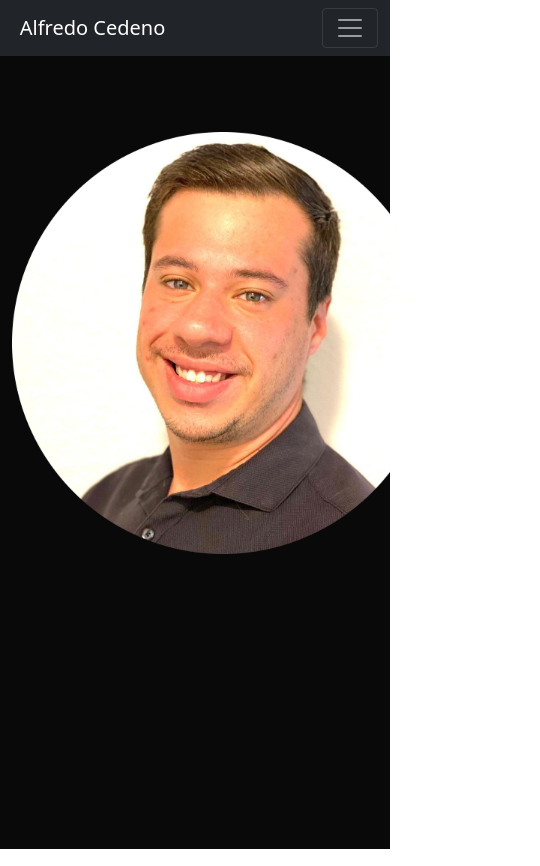
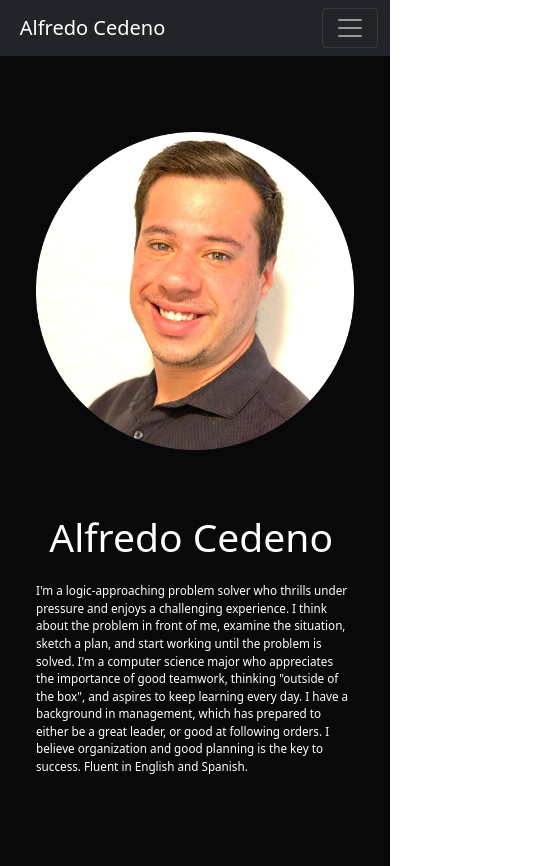
Before and after one commit to alfredorca/portfolio, a React (Create React App) app: page /about in a window 390 px wide. Shown: the whole page, 540 px wide, since content can reach past the window. Built offline with nearby package versions, Linux system fonts and the light colour scheme.

Commit message:
Start making about section responsive

```diff
--- a/src/Views/AboutMeView.js
+++ b/src/Views/AboutMeView.js
@@ -1,19 +1,50 @@
-import { Container, Image, Row } from "react-bootstrap"
-import pic from '../images/unnamed-modified.png'
+import { Col, Container, Image, Row } from "react-bootstrap";
+import pic from "../images/unnamed-modified.png";
 
 const AboutMeView = () => {
   return (
     <Container fluid>
-  <Row className='aboutMain'>
+      <Row className="aboutMain">
+        <Col xl={4} lg={4} md={4} xs={12}>
           <Container>
             <div className="aboutCard">
-    <Image  className='aboutImage' src={pic}/>
+              <div className="aboutImageDiv">
+                <Image
+                  className="img-fluid shadow-4 aboutImage"
+                  src={pic}
+                />
+              </div>
+            </div>
+          </Container>
+        </Col>
+        <Col xl={8} lg={8} md={8} xs={12}>
+          <Container>
+            <div>
+              <div className="aboutText">
+                <div className="aboutTitle">
                   <p>Alfredo Cedeno</p>
                 </div>
+                <div className="aboutBio">
+                  <p>
+                    I'm a logic-approaching problem solver who thrills under
+                    pressure and enjoys a challenging experience. I think about
+                    the problem in front of me, examine the situation, sketch a
+                    plan, and start working until the problem is solved. I'm a
+                    computer science major who appreciates the importance of
+                    good teamwork, thinking "outside of the box", and aspires to
+                    keep learning every day. I have a background in management,
+                    which has prepared to either be a great leader, or good at
+                    following orders. I believe organization and good planning
+                    is the key to success. Fluent in English and Spanish.
+                  </p>
+                </div>
+              </div>
+            </div>
           </Container>
+        </Col>
       </Row>
     </Container>
- )
-}
+  );
+};
 
-export default AboutMeView
+export default AboutMeView;
--- a/src/styles/About/_about.scss
+++ b/src/styles/About/_about.scss
@@ -1,19 +1,52 @@
 .aboutMain {
- height: 94vh;
+  min-height: 96vh;
+  max-height: fit-content;
   background-color: #090909;
 }
 
 .aboutCard {
   padding-top: 9vh;
   height: fit-content;
+}
+
+.aboutText {
   display: flex;
- justify-content: space-around;
+  flex-direction: column;
+  align-items: center;
 
- p {
+  .aboutTitle {
     color: white;
     padding-top: 6vh;
     padding-right: 2vw;
     font-size: 7vw;
+    @media only screen and (max-width: 1200px) and (min-width: 901px) {
+      font-size: 8vw;
+    }
+    @media only screen and (max-width: 900px) and (min-width: 601px) {
+
+    }
+    @media only screen and (max-width: 600px) {
+      margin-top: -8vh;
+      font-size: 10vw;
+    }
+  }
+
+  .aboutBio {
+    width: 90%;
+    @media only screen and (max-width: 1200px) {
+      width: 100%;
+    }
+
+    p {
+      font-size: 0.8vw;
+      color: white;
+      @media only screen and (max-width: 1200px) and (min-width: 601px) {
+        font-size: 1.5vw;
+      }
+      @media only screen and (max-width: 600px) {
+        font-size: 3vw;
+      }
+    }
   }
 }
 
```
Lines whose indentation alone changed are shown as unchanged.
